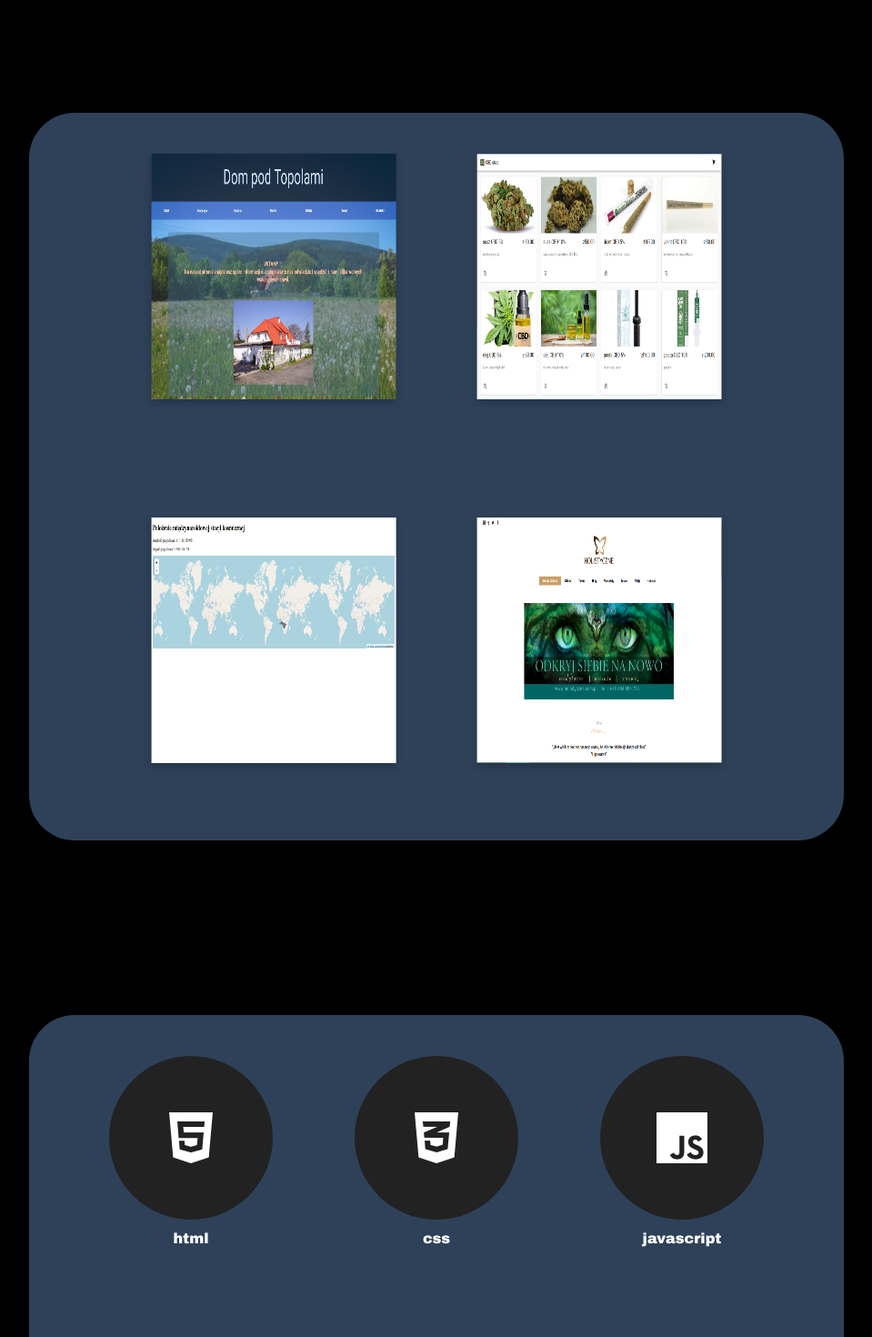
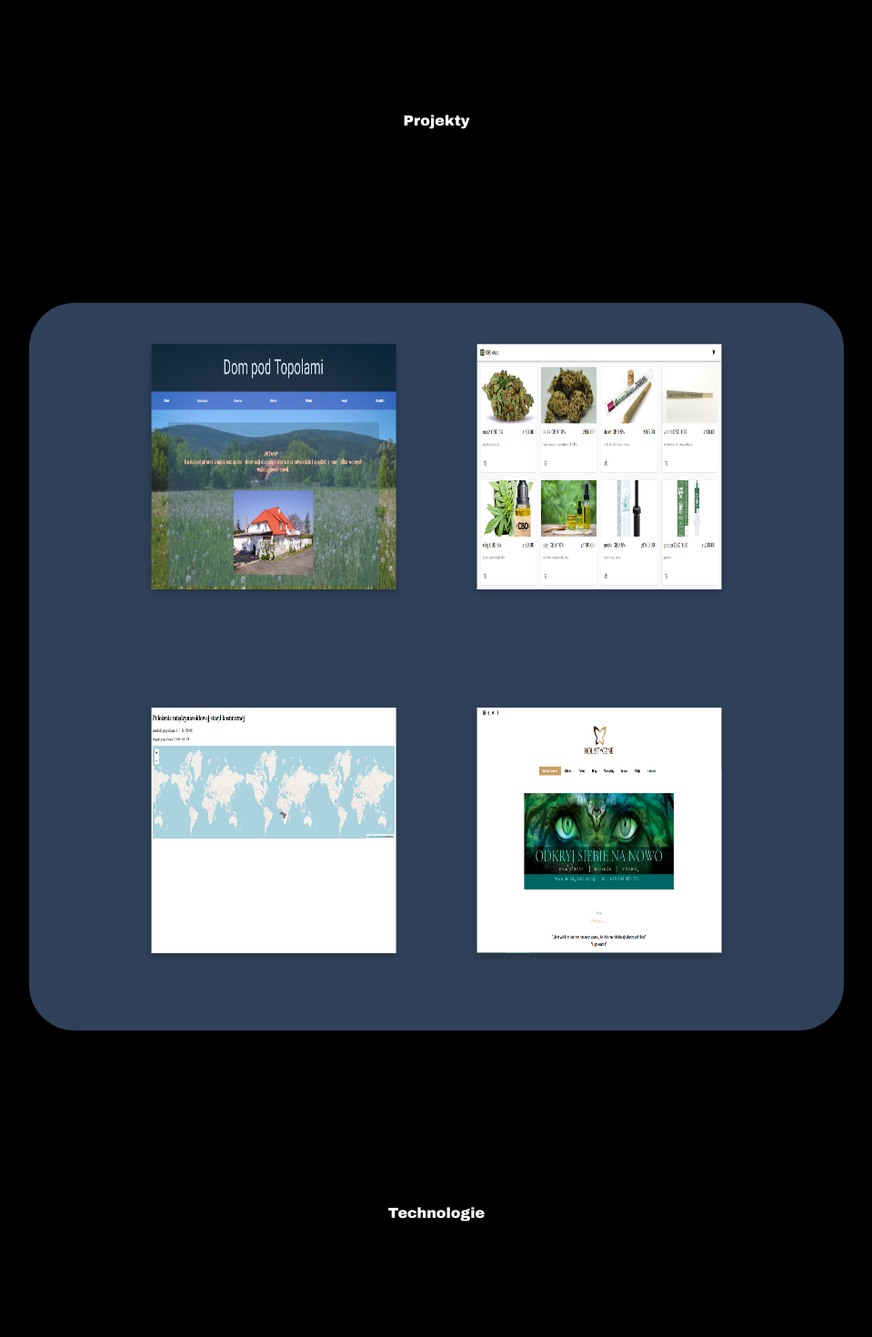
Before and after one commit to itsmemada/Portfolio, a React (Create React App) app: page / in a window 1280 px wide. Shown: the part 1860-3330 px from the top of the page at 91% size, without its empty margins (160-1119 px from the left). Built offline with nearby package versions, Linux system fonts and the light colour scheme.

Commit message:
added section destriptions

```diff
--- a/src/App.tsx
+++ b/src/App.tsx
@@ -19,8 +19,11 @@ function App() {
       </section>
       </header>
       <Description />
+      <div>Projekty</div>
       <Projects />
+      <div>Technologie</div>
       <Technologies />
+      <div>Zdjęcia</div>
       <Slider slides={SliderData} />
       <Footer />
 
--- a/src/components/projects/projects.scss
+++ b/src/components/projects/projects.scss
@@ -1,5 +1,4 @@
 @import "../../utilities/variables.scss";
-
 
 @keyframes App-logo-spin {
     from {
@@ -30,7 +29,6 @@
   .flip-card:hover .flip-card-inner {
     transform: rotateY(180deg);
   }
-
   .flip-card-front, .flip-card-back {
     position: absolute;
     width: 100%;
@@ -48,7 +46,6 @@
     width:100%;
     height:100%;
   }
-
   .flip-card-back {
     font-size:15px;
     background-color: $secoundary-color;
@@ -58,7 +55,6 @@
     word-wrap: break-word;
     line-height: 25px;
   }
-
 @include md-screen{
   .flip-card-back{
     line-height: 20px;
--- a/src/components/slider/slider.scss
+++ b/src/components/slider/slider.scss
@@ -43,7 +43,6 @@
         width: 500px;
         height:500px;
     }
-
 }
 @include md-screen{
     .slider__content{
@@ -56,7 +55,6 @@
         width:300px;
         height:500px;
     }
-
 }
 @include sm-screen {
     .slider{
@@ -68,5 +66,4 @@
         width:100%;
         height:300px;
     }
-
 }
```
